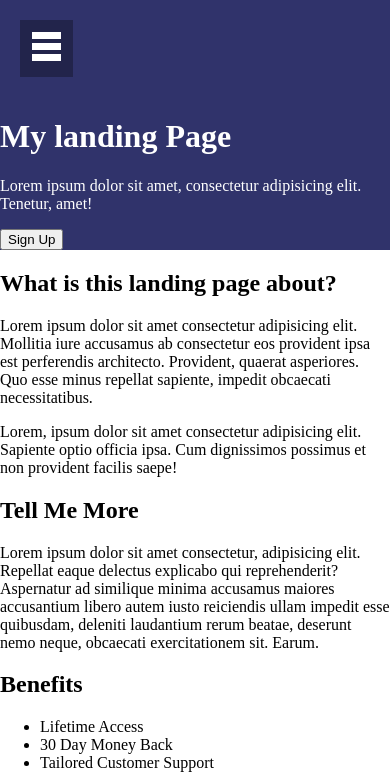
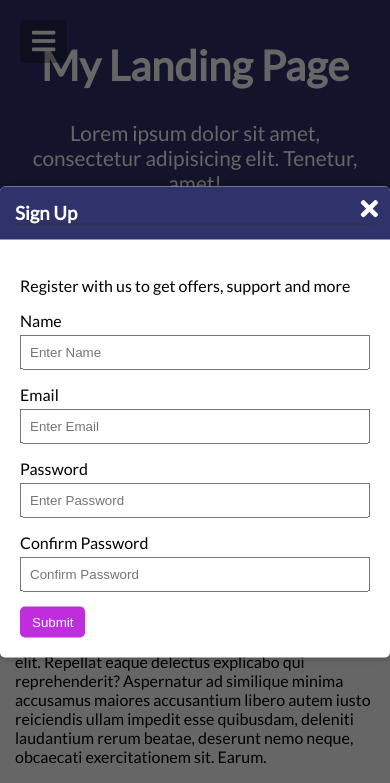
Before and after one commit to aldohu/modalMenuSlider, a plain HTML site: page index.html in a window 390 px wide. Both pictures are taken after a click on the button "Sign Up". Shown: the top 783 px of the page. Drawn offline with Linux system fonts and the light colour scheme.

Commit message:
add css and js code for modal and hamburger button

```diff
--- a/app.css
+++ b/app.css
@@ -1,54 +1,218 @@
+@import url('https://fonts.googleapis.com/css?family=Lato&display=swap');
+
 :root {
 	--modal-duration: 1s;
 	--primary-color: #30336b;
 	--secondary-color: #be2edd;
-	--dark-primary-color: hsl(
-		var(--primary-color-h),
-		var(--primary-color-s),
-		calc(var(--primary-color-l) - 20%)
-	);
-	margin: 0;
-	padding: 0;
+}
+
+* {
 	box-sizing: border-box;
 }
+
 body {
+	font-family: 'Lato', sans-serif;
 	margin: 0;
+	transition: transform 0.3s ease;
+}
+
+body.show-nav {
+	/* Width of nav */
+	transform: translateX(0);
+}
+.show-nav .toggle {
+	left: 200px;
+}
+.show-nav header {
+	left: 200px;
+}
+nav {
+	background-color: var(--primary-color);
+	border-right: 2px solid rgba(200, 200, 200, 0.1);
+	color: #fff;
+	position: fixed;
+	top: 0;
+	left: 0;
+	width: 200px;
+	height: 100vh;
+	z-index: 100;
+	transform: translateX(-200px);
+}
+
+nav .logo {
+	padding: 30px 0;
+	text-align: center;
+}
+
+nav .logo img {
+	height: 75px;
+	width: 75px;
+	border-radius: 50%;
+}
+
+nav ul {
 	padding: 0;
-	box-sizing: border-box;
+	list-style-type: none;
+	margin: 0;
 }
-#nav {
-	display: flex;
-	align-items: center;
-	justify-content: space-between;
 
+nav ul li {
+	border-bottom: 2px solid rgba(200, 200, 200, 0.1);
 	padding: 20px;
 }
-.hamburger {
-	display: flex;
-	flex-direction: column;
+
+nav ul li:first-of-type {
+	border-top: 2px solid rgba(200, 200, 200, 0.1);
+}
+
+nav ul li a {
+	color: #fff;
+	text-decoration: none;
+}
+
+nav ul li a:hover {
+	text-decoration: underline;
+}
+
+header {
+	background-color: var(--primary-color);
+	color: #fff;
+	font-size: 130%;
+	position: relative;
+	padding: 40px 15px;
+	text-align: center;
+}
+
+header h1 {
+	margin: 0;
+}
+
+header p {
+	margin: 30px 0;
+}
+
+button,
+input[type='submit'] {
+	background-color: var(--secondary-color);
+	border: 0;
+	border-radius: 5px;
+	color: #fff;
 	cursor: pointer;
-	background-color: var(--dark-primary-color);
-	border: none;
-	padding: 10px;
-	padding: 12px 12px;
+	padding: 8px 12px;
+}
+
+button:focus {
+	outline: none;
+}
+
+.toggle {
 	background-color: rgba(0, 0, 0, 0.3);
+	position: absolute;
+	top: 20px;
+	left: 20px;
 }
-.line {
-	width: 25px;
-	height: 3px;
-	margin-bottom: 4px;
-	background-color: white;
-	color: rgb(255, 255, 255);
-	border: 2px solid white;
-	color: white;
+
+.cta-btn {
+	padding: 12px 30px;
+	font-size: 20px;
 }
-.menu {
+
+.container {
+	padding: 15px;
+	margin: 0 auto;
+	max-width: 100%;
+	width: 800px;
+}
+
+.modal-container {
+	background-color: rgba(0, 0, 0, 0.6);
 	display: none;
+	position: fixed;
+	top: 0;
+	left: 0;
+	right: 0;
+	bottom: 0;
 }
-.menu.show {
+
+.modal-container.show-modal {
 	display: block;
 }
-header {
-	background-color: var(--primary-color);
-	color: white;
+
+.modal {
+	background-color: #fff;
+	border-radius: 5px;
+	box-shadow: 0 0 10px rgba(0, 0, 0, 0.3);
+	position: absolute;
+	overflow: hidden;
+	top: 50%;
+	left: 50%;
+	transform: translate(-50%, -50%);
+	max-width: 100%;
+	width: 400px;
+	animation-name: modalopen;
+	animation-duration: var(--modal-duration);
 }
+
+.modal-header {
+	background: var(--primary-color);
+	color: #fff;
+	padding: 15px;
+}
+
+.modal-header h3 {
+	margin: 0;
+	border-bottom: 1px solid #333;
+}
+
+.modal-content {
+	padding: 20px;
+}
+
+.modal-form div {
+	margin: 15px 0;
+}
+
+.modal-form label {
+	display: block;
+	margin-bottom: 5px;
+}
+
+.modal-form .form-input {
+	padding: 8px;
+	width: 100%;
+}
+
+.close-btn {
+	background: transparent;
+	font-size: 25px;
+	position: absolute;
+	top: 0;
+	right: 0;
+}
+
+@keyframes modalopen {
+	from {
+		opacity: 0;
+	}
+
+	to {
+		opacity: 1;
+	}
+}
+body.show-nav .container {
+	transform: translateX(200px);
+}
+
+body.show-nav nav {
+	transform: translateX(0);
+}
+
+nav {
+	transition: transform 0.3s ease;
+	/* Rest of your nav styles */
+}
+
+.container {
+	transition: transform 0.3s ease;
+	/* Rest of your container styles */
+}
--- a/app.js
+++ b/app.js
@@ -0,0 +1,22 @@
+const toggleButton = document.getElementById('toggle');
+const body = document.body;
+const showModal = document.getElementById('open');
+const closeModal = document.getElementById('close');
+const modal = document.getElementById('modal');
+toggleButton.addEventListener('click', function () {
+	body.classList.toggle('show-nav');
+});
+
+showModal.addEventListener('click', function (e) {
+	e.preventDefault();
+	modal.classList.add('show-modal');
+});
+closeModal.addEventListener('click', function (e) {
+	e.preventDefault();
+	modal.classList.remove('show-modal');
+});
+document.addEventListener('click', function (event) {
+	if (event.target === modal) {
+		modal.classList.remove('show-modal');
+	}
+});
--- a/index.html
+++ b/index.html
@@ -3,84 +3,169 @@
 	<head>
 		<meta charset="UTF-8" />
 		<meta
-			http-equiv="X-UA-Compatible"
-			content="IE=edge"
+			name="viewport"
+			content="width=device-width, initial-scale=1.0"
 		/>
 		<meta
-			name="viewport"
-			content="width=device-width, initial-scale=1.0"
+			http-equiv="X-UA-Compatible"
+			content="ie=edge"
+		/>
+		<link
+			rel="stylesheet"
+			href="https://cdnjs.cloudflare.com/ajax/libs/font-awesome/5.11.2/css/all.min.css"
+			integrity="sha256-+N4/V/SbAFiW1MPBCXnfnP9QSN3+Keu+NlB+0ev/YKQ="
+			crossorigin="anonymous"
 		/>
 		<link
 			rel="stylesheet"
 			href="app.css"
 		/>
-		<script
-			src="app.js"
-			defer
-		></script>
-		<title>Document</title>
+		<title>My Landing Page</title>
 	</head>
 	<body>
-		<header>
-			<nav id="nav">
-				<div class="hamburger">
-					<span class="line"></span>
-					<span class="line"></span>
-					<span class="line"></span>
+		<nav>
+			<div class="logo">
+				<img
+					src="https://randomuser.me/api/portraits/men/76.jpg"
+					alt="user"
+				/>
 			</div>
-				<ul class="menu">
+			<ul>
 				<li><a href="#">Home</a></li>
-					<li><a href="#">About</a></li>
-					<li><a href="#">Contact</a></li>
+				<li><a href="#">Portfolio</a></li>
+				<li><a href="#">Blog</a></li>
+				<li><a href="#">Contact Me</a></li>
 			</ul>
 		</nav>
-			<div id="hamburger"></div>
 
-			<h1>My landing Page</h1>
+		<header>
+			<button
+				id="toggle"
+				class="toggle"
+			>
+				<i class="fa fa-bars fa-2x"></i>
+			</button>
+
+			<h1>My Landing Page</h1>
+
 			<p>
 				Lorem ipsum dolor sit amet, consectetur adipisicing elit. Tenetur, amet!
 			</p>
-			<button id="signUp">Sign Up</button>
+
+			<button
+				class="cta-btn"
+				id="open"
+			>
+				Sign Up
+			</button>
 		</header>
-		<main id="main">
+
 		<div class="container">
 			<h2>What is this landing page about?</h2>
 			<p>
 				Lorem ipsum dolor sit amet consectetur adipisicing elit. Mollitia iure
-					accusamus ab consectetur eos provident ipsa est perferendis
-					architecto. Provident, quaerat asperiores. Quo esse minus repellat
-					sapiente, impedit obcaecati necessitatibus.
+				accusamus ab consectetur eos provident ipsa est perferendis architecto.
+				Provident, quaerat asperiores. Quo esse minus repellat sapiente, impedit
+				obcaecati necessitatibus.
 			</p>
 			<p>
-					Lorem, ipsum dolor sit amet consectetur adipisicing elit. Sapiente
-					optio officia ipsa. Cum dignissimos possimus et non provident facilis
-					saepe!
+				Lorem, ipsum dolor sit amet consectetur adipisicing elit. Sapiente optio
+				officia ipsa. Cum dignissimos possimus et non provident facilis saepe!
 			</p>
+
 			<h2>Tell Me More</h2>
+
 			<p>
-					Lorem ipsum dolor sit amet consectetur, adipisicing elit. Repellat
-					eaque delectus explicabo qui reprehenderit? Aspernatur ad similique
-					minima accusamus maiores accusantium libero autem iusto reiciendis
-					ullam impedit esse quibusdam, deleniti laudantium rerum beatae,
-					deserunt nemo neque, obcaecati exercitationem sit. Earum.
+				Lorem ipsum dolor sit amet consectetur, adipisicing elit. Repellat eaque
+				delectus explicabo qui reprehenderit? Aspernatur ad similique minima
+				accusamus maiores accusantium libero autem iusto reiciendis ullam
+				impedit esse quibusdam, deleniti laudantium rerum beatae, deserunt nemo
+				neque, obcaecati exercitationem sit. Earum.
 			</p>
+
 			<h2>Benefits</h2>
 			<ul>
 				<li>Lifetime Access</li>
 				<li>30 Day Money Back</li>
 				<li>Tailored Customer Support</li>
 			</ul>
+
 			<p>
 				Lorem ipsum dolor sit amet consectetur, adipisicing elit. Esse quam
 				nostrum, fugiat, itaque natus officia laborum dolorum id accusantium
-					culpa architecto tenetur fuga? Consequatur provident rerum eius
-					ratione dolor officiis doloremque minima optio dignissimos doloribus
-					odio debitis vero cumque itaque excepturi a neque, expedita nulla
-					earum accusamus repellat adipisci veritatis quam. Ipsum fugiat iusto
-					pariatur consectetur quas libero dolor dolores dolorem, nostrum
-					ducimus doloremque placeat accusamus iste, culpa quaerat consequatur?
+				culpa architecto tenetur fuga? Consequatur provident rerum eius ratione
+				dolor officiis doloremque minima optio dignissimos doloribus odio
+				debitis vero cumque itaque excepturi a neque, expedita nulla earum
+				accusamus repellat adipisci veritatis quam. Ipsum fugiat iusto pariatur
+				consectetur quas libero dolor dolores dolorem, nostrum ducimus
+				doloremque placeat accusamus iste, culpa quaerat consequatur?
 			</p>
 		</div>
-		</main>
+
+		<!-- Modal -->
+		<div
+			class="modal-container"
+			id="modal"
+		>
+			<div class="modal">
+				<button
+					class="close-btn"
+					id="close"
+				>
+					<i class="fa fa-times"></i>
+				</button>
+				<div class="modal-header">
+					<h3>Sign Up</h3>
+				</div>
+				<div class="modal-content">
+					<p>Register with us to get offers, support and more</p>
+					<form class="modal-form">
+						<div>
+							<label for="name">Name</label>
+							<input
+								type="text"
+								id="name"
+								placeholder="Enter Name"
+								class="form-input"
+							/>
+						</div>
+						<div>
+							<label for="email">Email</label>
+							<input
+								type="email"
+								id="email"
+								placeholder="Enter Email"
+								class="form-input"
+							/>
+						</div>
+						<div>
+							<label for="password">Password</label>
+							<input
+								type="password"
+								id="password"
+								placeholder="Enter Password"
+								class="form-input"
+							/>
+						</div>
+						<div>
+							<label for="password2">Confirm Password</label>
+							<input
+								type="password"
+								id="password2"
+								placeholder="Confirm Password"
+								class="form-input"
+							/>
+						</div>
+						<input
+							type="submit"
+							value="Submit"
+							class="submit-btn"
+						/>
+					</form>
+				</div>
+			</div>
+		</div>
+
+		<script src="app.js"></script>
 	</body>
 </html>
```
Lines whose indentation alone changed are shown as unchanged.
